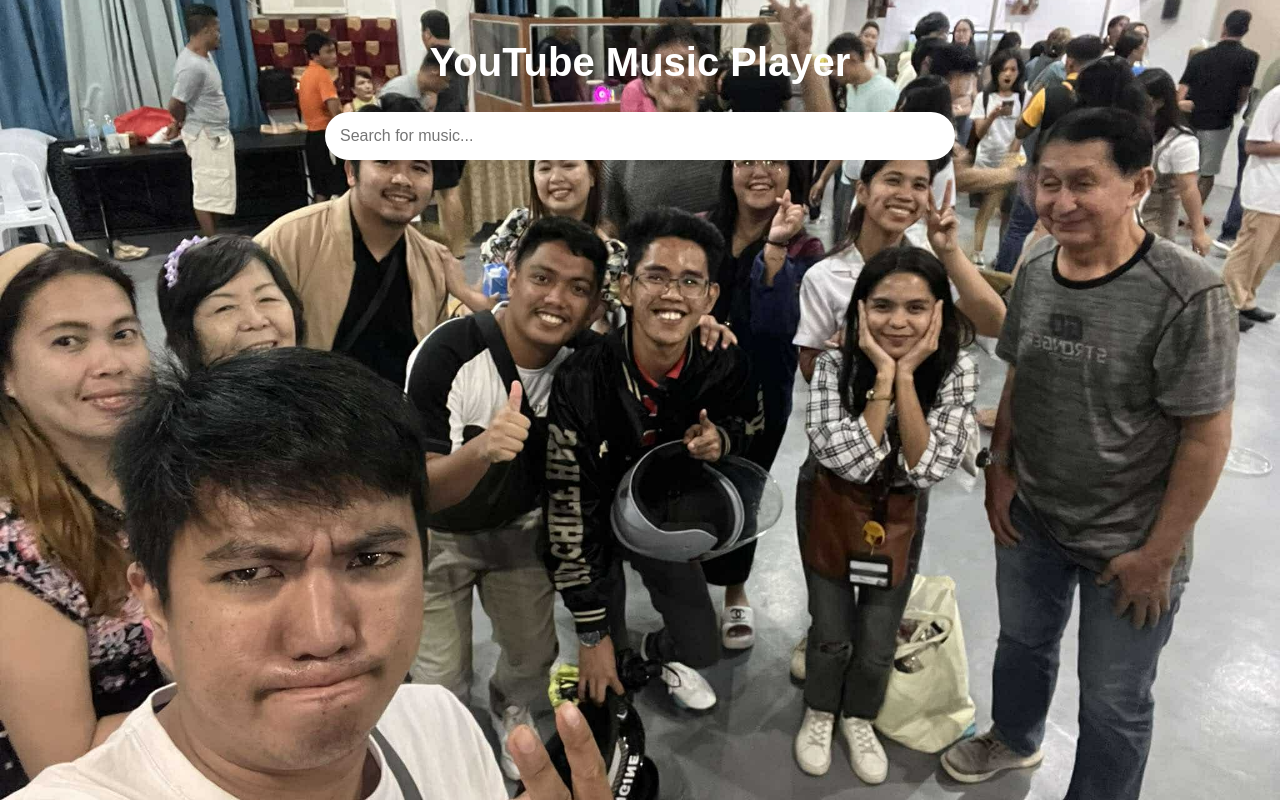
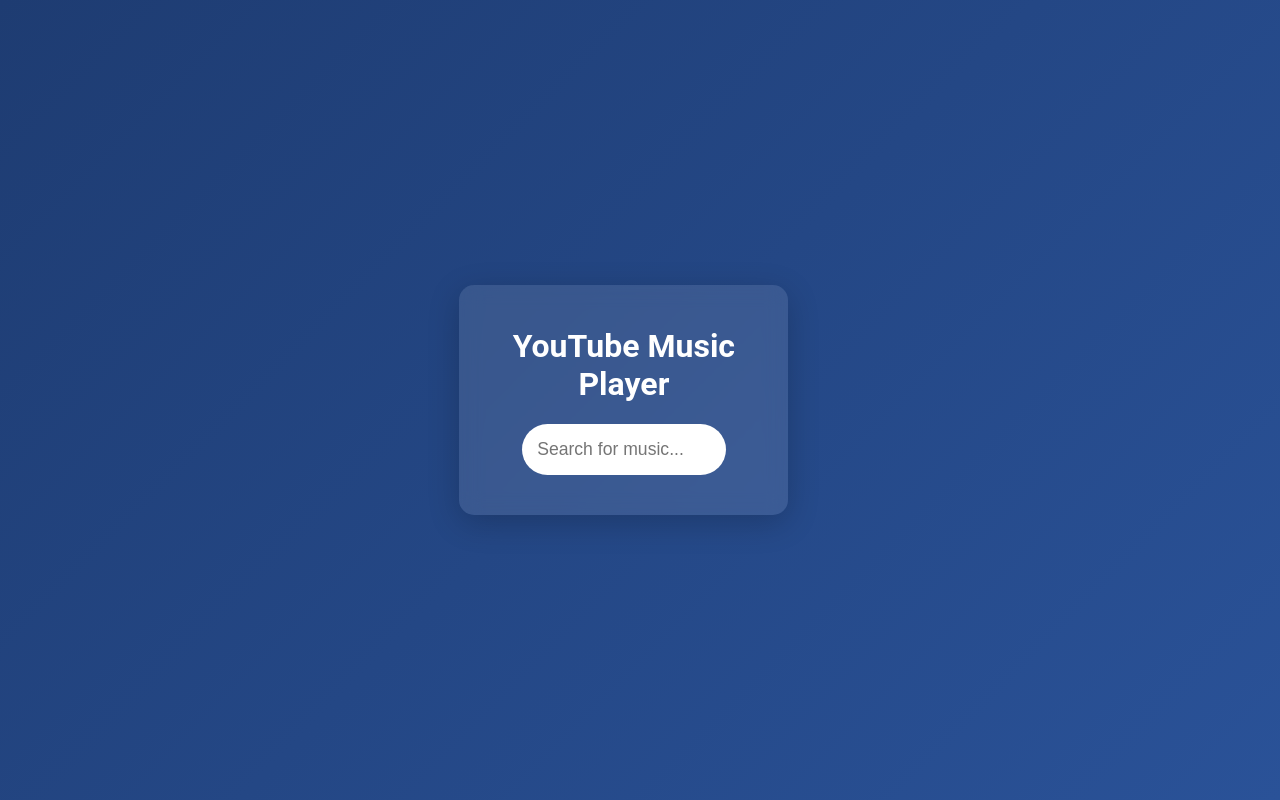
Before and after one commit to romeskie02/music-player, a React (Create React App) app: page / in a window 1280 px wide. Built offline with nearby package versions, Linux system fonts and the light colour scheme.

Commit message:
Update App.csss

```diff
--- a/src/App.css
+++ b/src/App.css
@@ -1,100 +1,85 @@
+/* General Styles (same as before) */
 body {
   margin: 0;
-  padding: 0;
-  font-family: Arial, sans-serif;
-  background: url('/public/img1.jpg') no-repeat center center fixed;
-  background-size: cover;
-  color: #fff;
+  font-family: 'Roboto', sans-serif;
+  background: linear-gradient(135deg, #1e3c72 0%, #2a5298 100%);
+  color: white;
+  display: flex;
+  justify-content: center;
+  align-items: center;
+  height: 100vh;
 }
 
 .app {
   text-align: center;
   padding: 20px;
+  background: rgba(255, 255, 255, 0.1);
+  backdrop-filter: blur(10px);
+  border-radius: 15px;
+  box-shadow: 0 8px 32px rgba(0, 0, 0, 0.2);
+  width: 80%;
+  max-width: 800px;
 }
 
+/* Search Bar Styles */
 .search-container {
+  position: relative;
   display: flex;
-  flex-direction: column;
-  align-items: center;
-  margin-top: 20px;
+  justify-content: center;
+  margin-bottom: 20px;
 }
 
 .search-bar {
-  width: 80%;
-  max-width: 600px;
+  width: 60%;
   padding: 15px;
   border: none;
-  border-radius: 25px;
-  box-shadow: 0 4px 8px rgba(0, 0, 0, 0.1);
-  font-size: 16px;
+  border-radius: 50px;
   outline: none;
+  font-size: 1.1rem;
+  transition: box-shadow 0.3s ease-in-out;
 }
 
 .search-bar:focus {
-  box-shadow: 0 4px 8px rgba(0, 0, 0, 0.3);
+  box-shadow: 0 0 15px rgba(240, 219, 79, 0.8);
 }
 
+/* Suggestions List */
 .suggestions-list {
-  list-style-type: none;
+  position: absolute;
+  top: 100%;
+  left: 0;
+  width: 100%;
+  background-color: white;
+  border-radius: 8px;
+  max-height: 200px;
+  overflow-y: auto;
+  z-index: 10;
+  box-shadow: 0 4px 8px rgba(0, 0, 0, 0.1);
   padding: 0;
-  margin: 10px 0;
-  width: 80%;
-  max-width: 600px;
-  background: rgba(0, 0, 0, 0.7);
-  border-radius: 10px;
+  margin: 0;
 }
 
 .suggestions-list li {
-  padding: 10px;
-  border-bottom: 1px solid rgba(255, 255, 255, 0.2);
+  list-style-type: none;
+  padding: 10px 15px;
   cursor: pointer;
+  color: #333;
+  transition: background 0.2s ease-in-out;
 }
 
 .suggestions-list li:hover {
-  background: rgba(255, 255, 255, 0.1);
+  background-color: #f0db4f;
+  color: #333;
 }
 
+/* Video Container */
 .video-container {
-  display: flex;
-  justify-content: center;
-  margin: 20px auto;
-  max-width: 100%;
+  margin-top: 20px;
+  box-shadow: 0 4px 15px rgba(0, 0, 0, 0.4);
+  border-radius: 12px;
+  overflow: hidden;
 }
 
 .video-container iframe {
-  border: none;
-  width: 100%;
-  max-width: 640px;
-  height: 390px;
+  border-radius: 12px;
 }
-
-.error-message {
-  font-size: larger;
-  font-weight: bolder;
-  color: #ffffff;
-  background: rgba(255, 0, 0, 0.1);
-  border: 1px solid #ff4d4d;
-  padding: 10px;
-  border-radius: 5px;
-  width: 80%;
-  max-width: 600px;
-  text-align: center;
-  margin: 20px auto;
-}
-
-h1 {
-  text-align: center;
-  font-size: 2.5em;
-  color: #fff;
-  margin-top: 20px;
-}
-
-@media (max-width: 768px) {
-  .search-bar {
-    width: 90%;
-  }
-
-  .suggestions-list {
-    width: 90%;
-  }
-}
```
